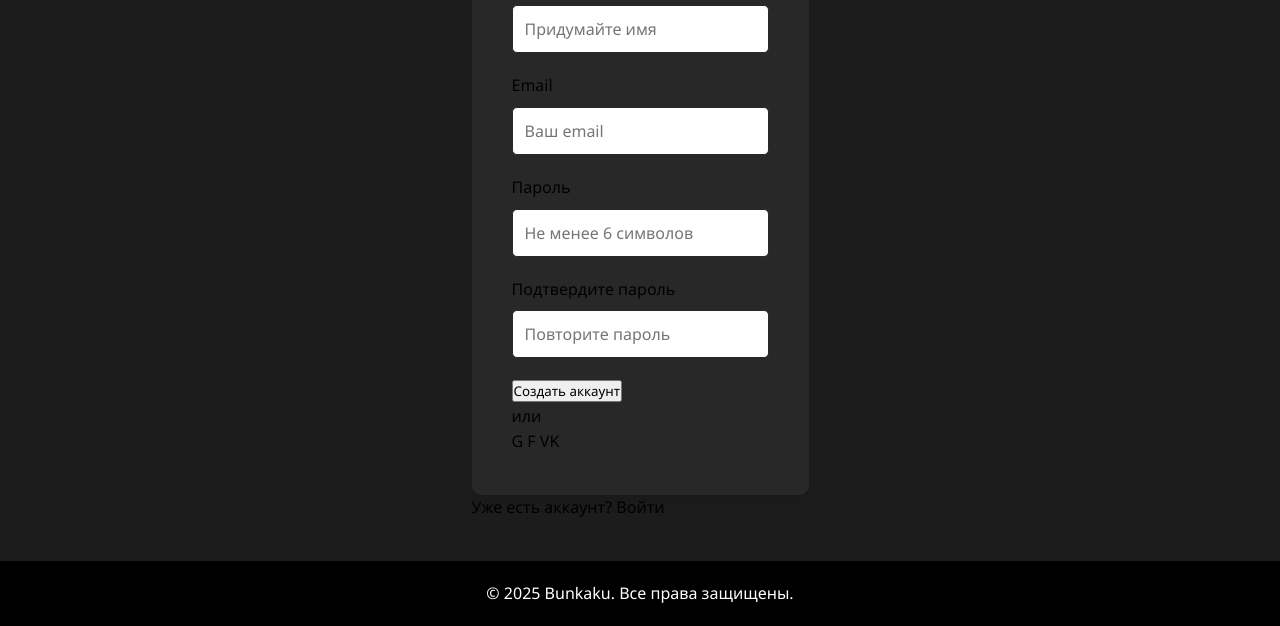
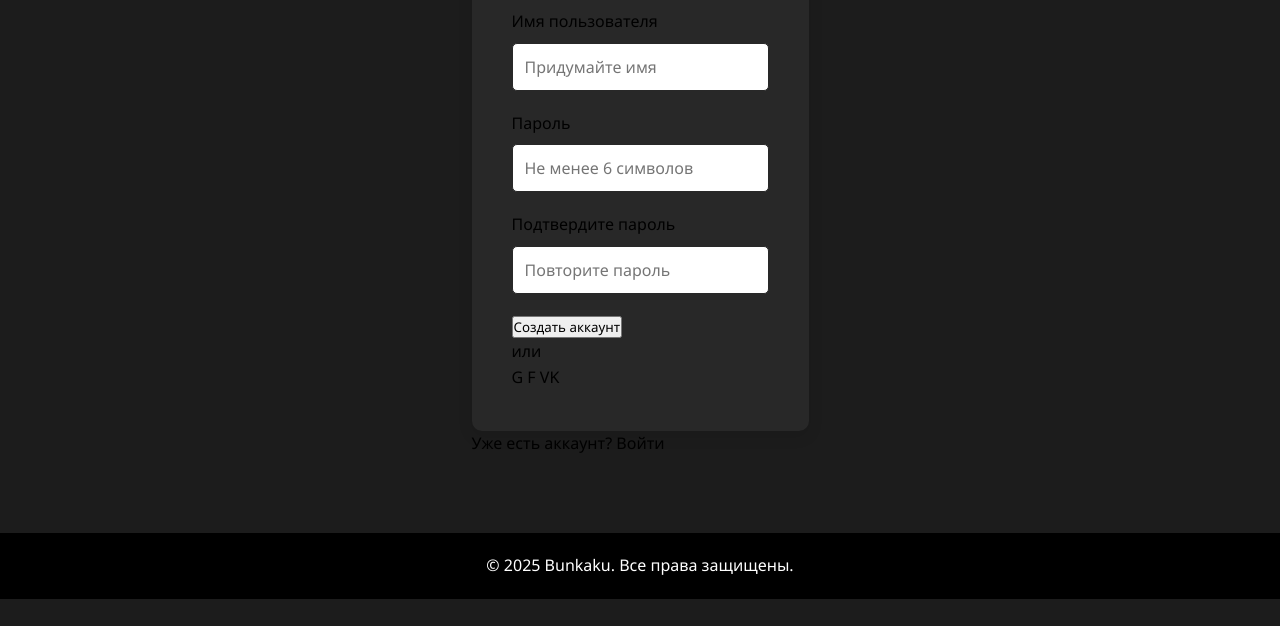
Before and after one commit to Tanukiiiiiiiii/Bunkaku, a plain HTML site: page register.html in a window 1280 px wide. Shown: the part 175-801 px from the top of the page. Drawn offline with Linux system fonts and the light colour scheme.

Commit message:
Update register.html

```diff
--- a/register.html
+++ b/register.html
@@ -32,11 +32,6 @@
     <div class="form-group">
         <label for="register-username">Имя пользователя</label>
         <input type="text" id="register-username" class="form-control" placeholder="Придумайте имя" required>
-                </div>
-
-                <div class="form-group">
-                    <label for="register-email">Email</label>
-                    <input type="email" id="register-email" class="form-control" placeholder="Ваш email" required>
     </div>
 
     <div class="form-group">
```
Lines whose indentation alone changed are shown as unchanged.
